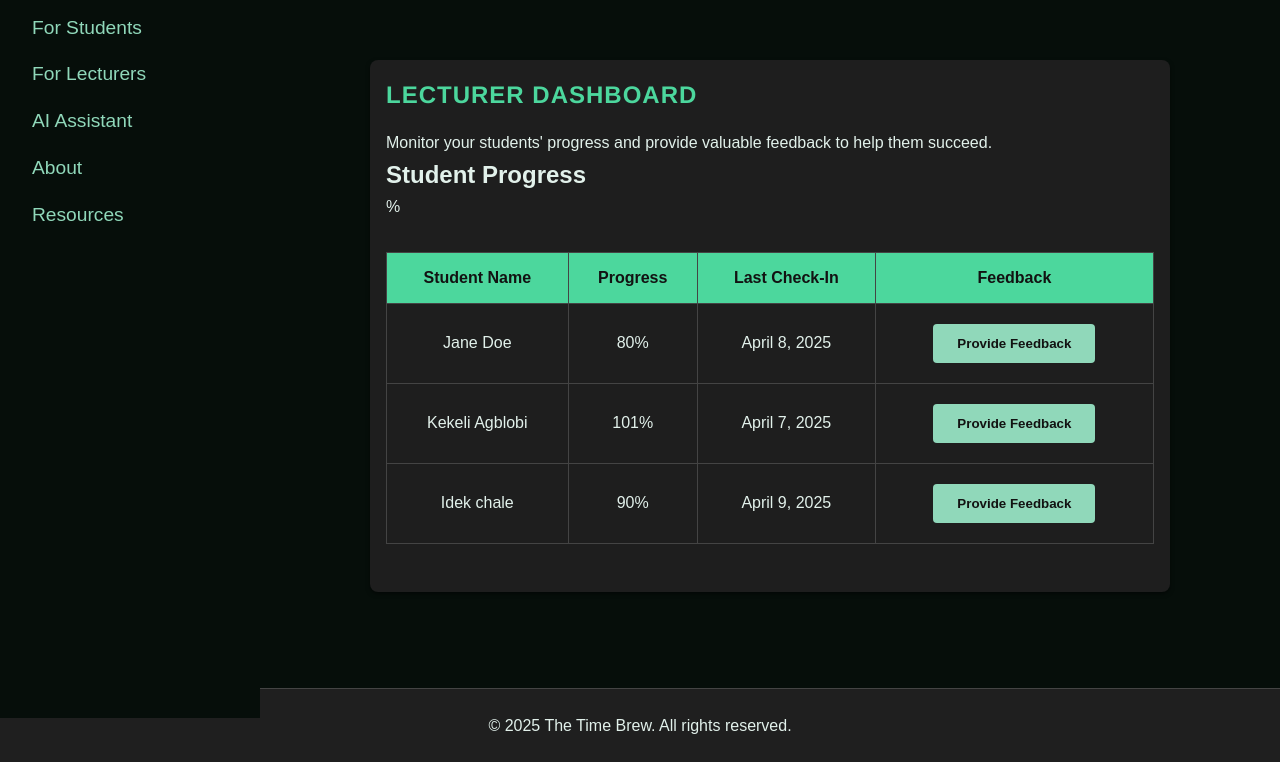
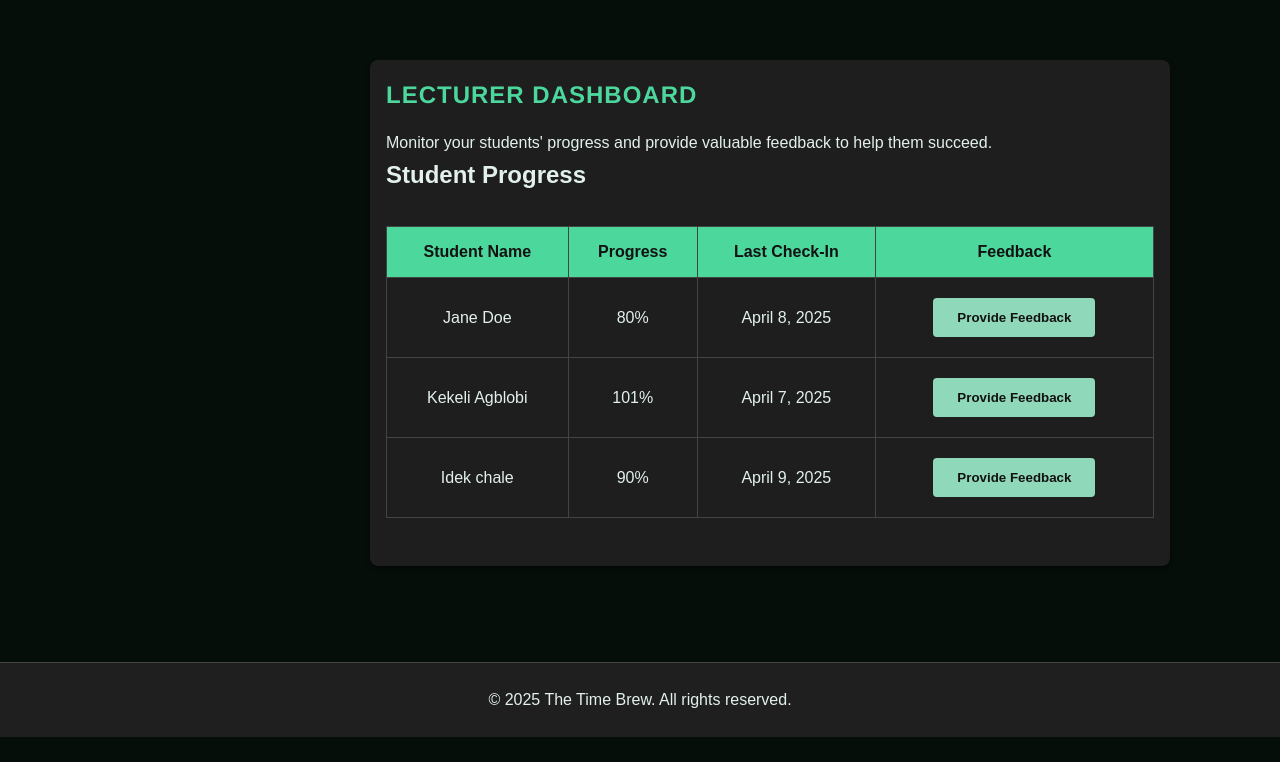
Before and after one commit to KekeliIsHere/Timebrew-Website, a plain HTML site: page lecturer-tools.html in a window 1280 px wide. Shown: the part 82-844 px from the top of the page. After the commit the page ends 819 px from the top, so only its background shows below. Drawn offline with Linux system fonts and the light colour scheme.

Commit message:
Fix: corrected mistakes in code

```diff
--- a/app.js
+++ b/app.js
@@ -12,6 +12,12 @@ document.addEventListener('DOMContentLoaded', () => {
     sidebar.classList.remove('open');
   });
 
+  // Optional: Close the sidebar when clicking outside of it
+  window.addEventListener('click', (e) => {
+    if (!sidebar.contains(e.target) && !menuButton.contains(e.target)) {
+      sidebar.classList.remove('open');
+    }
+  });
 
   const streakCounter = document.getElementById('streakCounter');
   const progressBar = document.getElementById('progressBar');
--- a/lecturer-tools.html
+++ b/lecturer-tools.html
@@ -56,7 +56,7 @@
               </tr>
               <tr>
                 <td>Kekeli Agblobi</td>
-                <td>101%</td>%</td>
+                <td>101%</td>
                 <td>April 7, 2025</td>
                 <td><button class="btn">Provide Feedback</button></td>
               </tr>
--- a/style.css
+++ b/style.css
@@ -22,21 +22,24 @@
   }
 
 
+  /* Sidebar hidden by default */
   .sidebar {
-    position: fixed; /* Makes the sidebar stay in place */
-    top: 0; /* Aligns the sidebar to the top of the viewport */
-    left: 0; /* Aligns the sidebar to the left of the viewport */
-    width: 260px; /* Set the width of the sidebar */
-    height: 100%; /* Makes the sidebar span the full height of the viewport */
-    background: #060e0a; /* Sidebar background color */
+    position: fixed;
+    top: 0;
+    left: -260px; /* Hide the sidebar off-screen */
+    width: 260px;
+    height: 100%;
+    background: #060e0a;
     padding: 2rem;
-    overflow-y: auto; /* Allows scrolling if the content inside the sidebar overflows */
-    z-index: 2000; /* Ensures the sidebar stays above other elements */
-    color: #e2f1eb; /* Sidebar text color */
+    transition: left 0.3s ease; /* Smooth slide-in effect */
+    z-index: 2000;
+    color: #e2f1eb;
+    overflow-y: auto;
   }
 
+  /* Sidebar visible when the 'open' class is added */
   .sidebar.open {
-    left: 0;
+    left: 0; /* Slide the sidebar into view */
   }
 
   .sidebar .close-button {
```
Also changed, not shown: about.html (+0 -1 lines), index.html (+0 -2 lines), timebrew-ai.html (+1 -0 lines).
